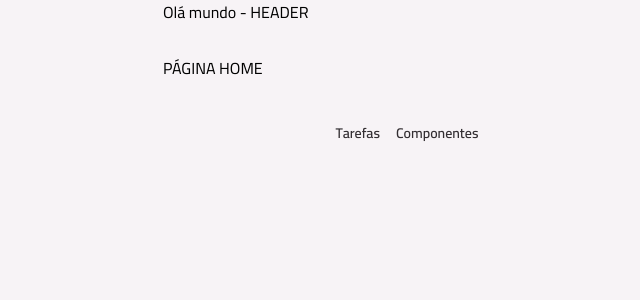
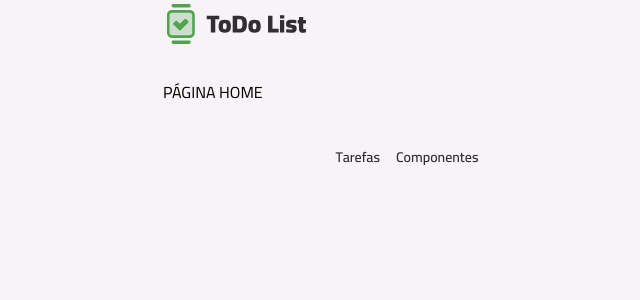
Before and after one commit to HikaroRibeiro/todo-list, a React (Vite) app: page / in a window 1280 px wide. Shown: the top 300 px of the page, without its empty margins (233-873 px from the left). Built offline with nearby package versions, Linux system fonts and the light colour scheme.

Commit message:
💄 Body Layout Structure
Create body layout structure.

```diff
--- /dev/null
+++ b/src/core-components/footer.tsx
@@ -0,0 +1,20 @@
+import { NavLink } from "react-router";
+import Text from "../components/text";
+
+export default function Footer(){
+    return  (<footer className="my-5 md:my-10">
+                <nav className="flex items-center justify-center gap-4">
+                    <NavLink to="/">
+                        <Text variant="body-sm-bold" className="text-gray-300">
+                            Tarefas
+                        </Text>
+                    </NavLink>
+                    <NavLink to="/components">
+                        <Text variant="body-sm-bold" className="text-gray-300">
+                            Componentes
+                        </Text>
+                    </NavLink>
+
+                </nav>
+            </footer>)
+}
--- /dev/null
+++ b/src/core-components/header.tsx
@@ -0,0 +1,8 @@
+import Container from "../components/container";
+import Logo from "../assets/images/logo.svg?react"
+
+export default function Header(){
+    return  <Container as="header" className="mt-3:mt-20">
+                <Logo className="h-9 md:h-12" />
+            </Container>
+}
--- /dev/null
+++ b/src/core-components/main-content.tsx
@@ -0,0 +1,11 @@
+/* eslint-disable @typescript-eslint/no-empty-object-type */
+import { cx } from "class-variance-authority"
+
+interface MainContentProps extends React.ComponentProps<"main">{
+
+}
+
+export default function MainContent({children, className, ...props}:MainContentProps) {
+    return <main className={cx("mt4 md:mt-8", className)} {...props}>{children}</main>
+
+}
--- a/src/pages/layout-main.tsx
+++ b/src/pages/layout-main.tsx
@@ -1,31 +1,17 @@
-import { NavLink, Outlet } from "react-router";
-import Container from "../components/container";
-import Text from "../components/text"
+import { Outlet } from "react-router";
+import Header from "../core-components/header";
+import MainContent from "../core-components/main-content";
+import Footer from "../core-components/footer";
 
 export default function LayoutMain() {
     return (
         <>
-            <Container as="header" className="mt-3:mt-20">
-                Olá mundo - HEADER
-            </Container>
-            <main className="mt4 md:mt-8">
+            <Header />
+            <MainContent>
                 <Outlet />
-            </main>
-            <footer className="my-5 md:my-10">
-                <nav className="flex items-center justify-center gap-4">
-                    <NavLink to="/">
-                        <Text variant="body-sm-bold" className="text-gray-300">
-                            Tarefas
-                        </Text>
-                    </NavLink>
-                    <NavLink to="/components">
-                        <Text variant="body-sm-bold" className="text-gray-300">
-                            Componentes
-                        </Text>
-                    </NavLink>
+            </MainContent>
 
-                </nav>
-            </footer>
+            <Footer />
         </>
     )
 }
```
